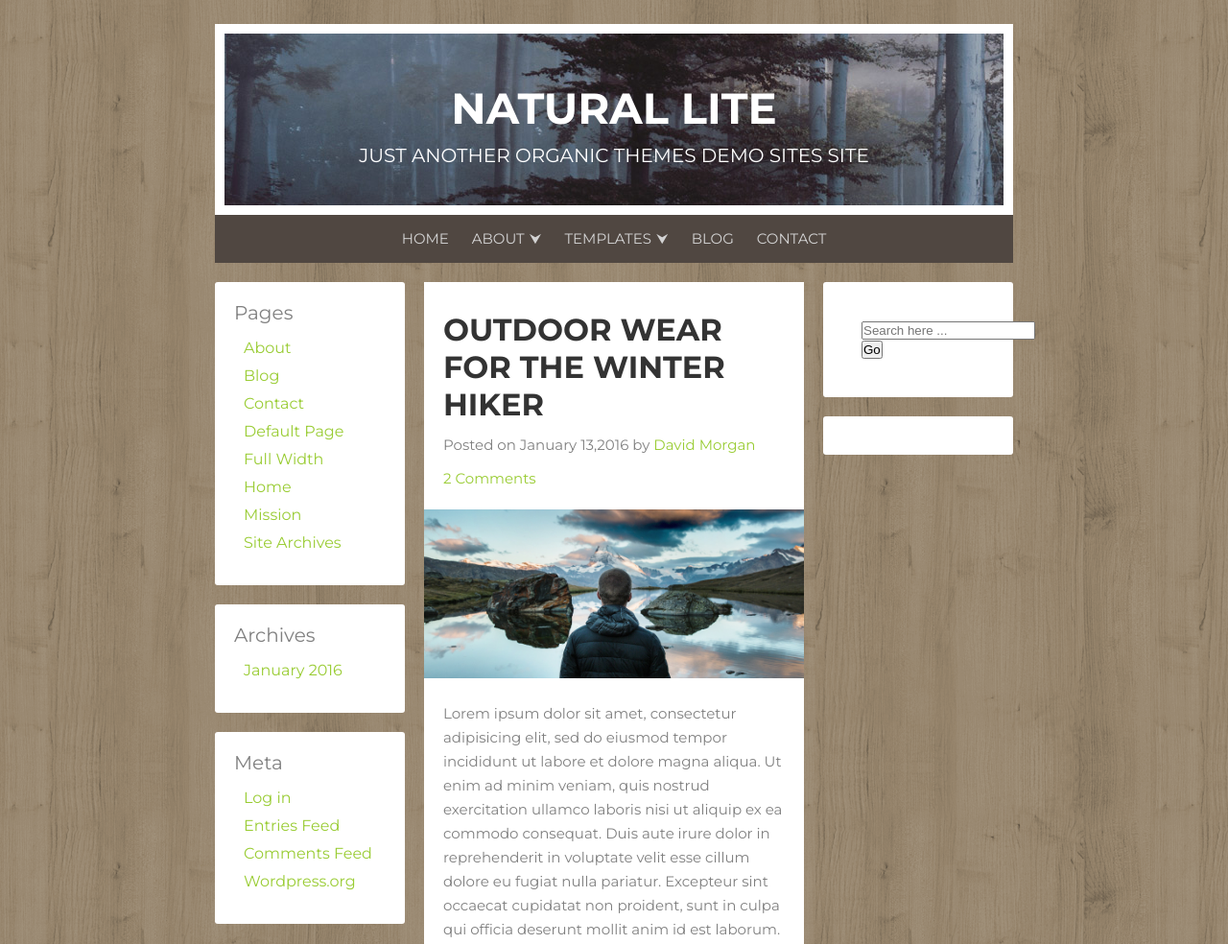
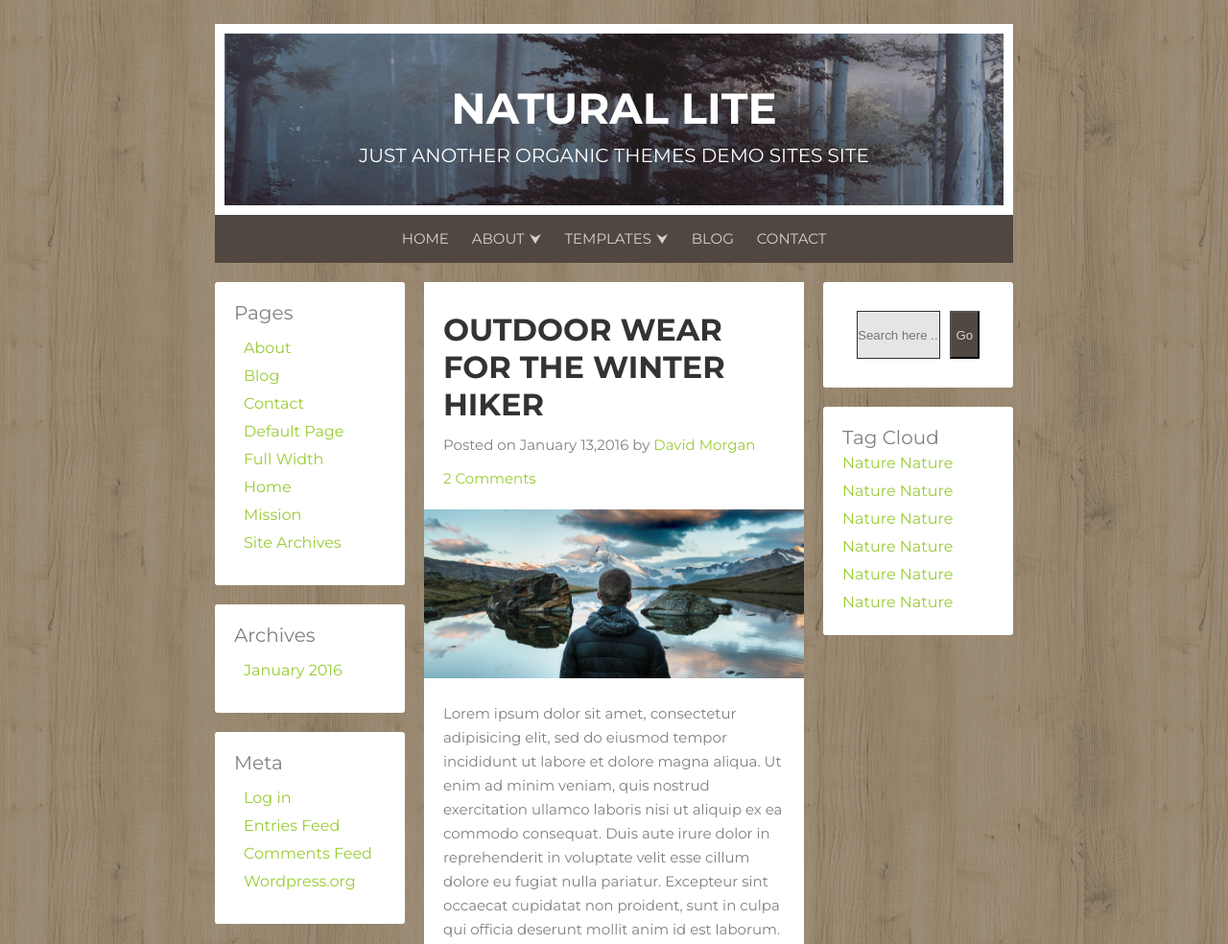
Before and after one commit to magrolorenzo/htmlcss-wp, a plain HTML site: page index.html in a window 1280 px wide. Shown: the top 984 px of the page at 96% size. Drawn offline with Linux system fonts and the light colour scheme.

Commit message:
Ultima versione, mancano icone nel main e footer, da sistemare search box

```diff
--- a/css/style.css
+++ b/css/style.css
@@ -111,16 +111,45 @@ aside a{
     margin: 5px 0;
     text-decoration: none;
 }
+.left-top{
+    margin-bottom: 10px;
+}
+.left-middle{
+    margin-top: 10px;
+    margin-bottom: 10px;
+}
+.left-bottom{
+    margin-top: 10px;
+}
+.search::after{
+    content: "";
+    display: table;
+    clear:both;
+}
+#search{
+    background: rgba(0, 0, 0, 0.1);
+    border: 1px solid rgba(0, 0, 0, 0.8);
+    height: 50px;
+    width: calc(70% - 10px);
+    margin: 0 5px;
+    float: left;
+}
+#go{
+    color: lightgrey;
+    background-color: #504741;
+    height: 50px;
+    width: calc(30% - 10px);
+    margin: 0 5px;
+    float: left;
+}
 .right-top{
     margin-bottom: 10px;
-}
-.right-middle{
-    margin-top: 10px;
-    margin-bottom: 10px;
+    padding:10px;
 }
 .right-bottom{
     margin-top: 10px;
 }
+
 /*****______________ Stile main ______________*****/
 main{
     background-color: white;
--- a/index.html
+++ b/index.html
@@ -38,7 +38,7 @@
             <!-- Il Container comprende il Main e gli Aside -->
             <div class="corpo-pagina">
                 <aside class="left">
-                    <div class="right-top">
+                    <div class="left-top">
                         <h2>Pages</h2>
                         <ul>
                             <li>
@@ -67,7 +67,7 @@
                         </li>
                         </ul>
                     </div>
-                    <div class="right-middle">
+                    <div class="left-middle">
                         <h2>Archives</h2>
                         <ul>
                             <li>
@@ -75,7 +75,7 @@
                             </li>
                         </ul>
                     </div>
-                    <div class="right-bottom">
+                    <div class="left-bottom">
                         <h2>Meta</h2>
                         <ul>
                             <li>
@@ -110,11 +110,26 @@
                 <aside class="right">
                     <div class="right-top">
                         <div class="search">
-                                <input type="text" name="" placeholder="Search here ...">
-                                <button type="button" name="go">Go</button>
+                                <input type="text" name="search" id="search"placeholder="Search here ...">
+                                <button type="button" name="go" id="go">Go</button>
                         </div>
                     </div>
                     <div class="right-bottom">
+                        <h2>Tag Cloud</h2>
+                        <p>
+                            <a href="#" class="greentext">Nature</a>
+                            <a href="#" class="greentext">Nature</a>
+                            <a href="#" class="greentext">Nature</a>
+                            <a href="#" class="greentext">Nature</a>
+                            <a href="#" class="greentext">Nature</a>
+                            <a href="#" class="greentext">Nature</a>
+                            <a href="#" class="greentext">Nature</a>
+                            <a href="#" class="greentext">Nature</a>
+                            <a href="#" class="greentext">Nature</a>
+                            <a href="#" class="greentext">Nature</a>
+                            <a href="#" class="greentext">Nature</a>
+                            <a href="#" class="greentext">Nature</a>
+                        </p>
                     </div>
                 </aside>
             </div>
```
